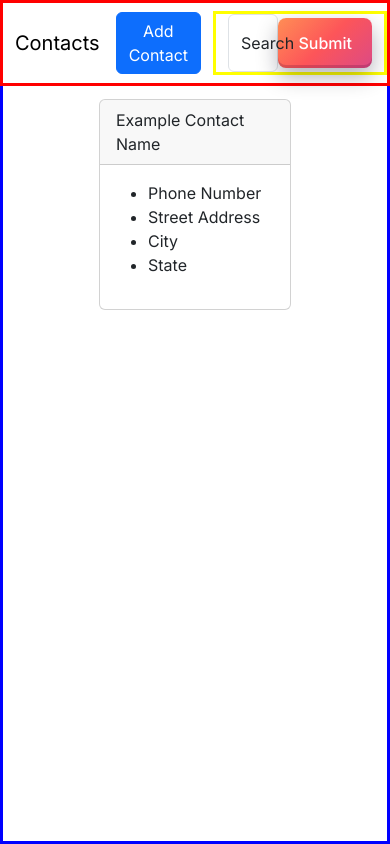
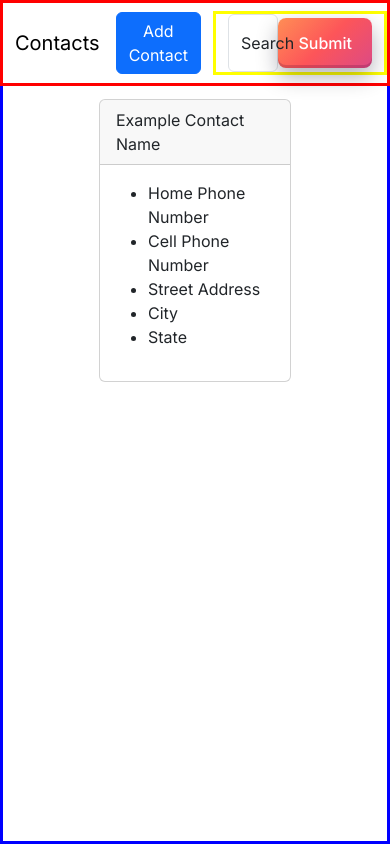
Before and after one commit to BenjaminBrandon/Contacts_app, a Next.js app: page / in a window 390 px wide. Built offline with nearby package versions, Linux system fonts and the light colour scheme.

Commit message:
adjusted phone number areas on card

```diff
--- a/src/app/Contacts/Contacts.tsx
+++ b/src/app/Contacts/Contacts.tsx
@@ -20,7 +20,8 @@ const Contacts = () => {
           <CardHeader>Example Contact Name</CardHeader>
           <CardBody>
             <ul>
-              <li>Phone Number</li>
+              <li>Home Phone Number</li>
+              <li>Cell Phone Number</li>
               <li>Street Address</li>
               <li>City</li>
               <li>State</li>
```
